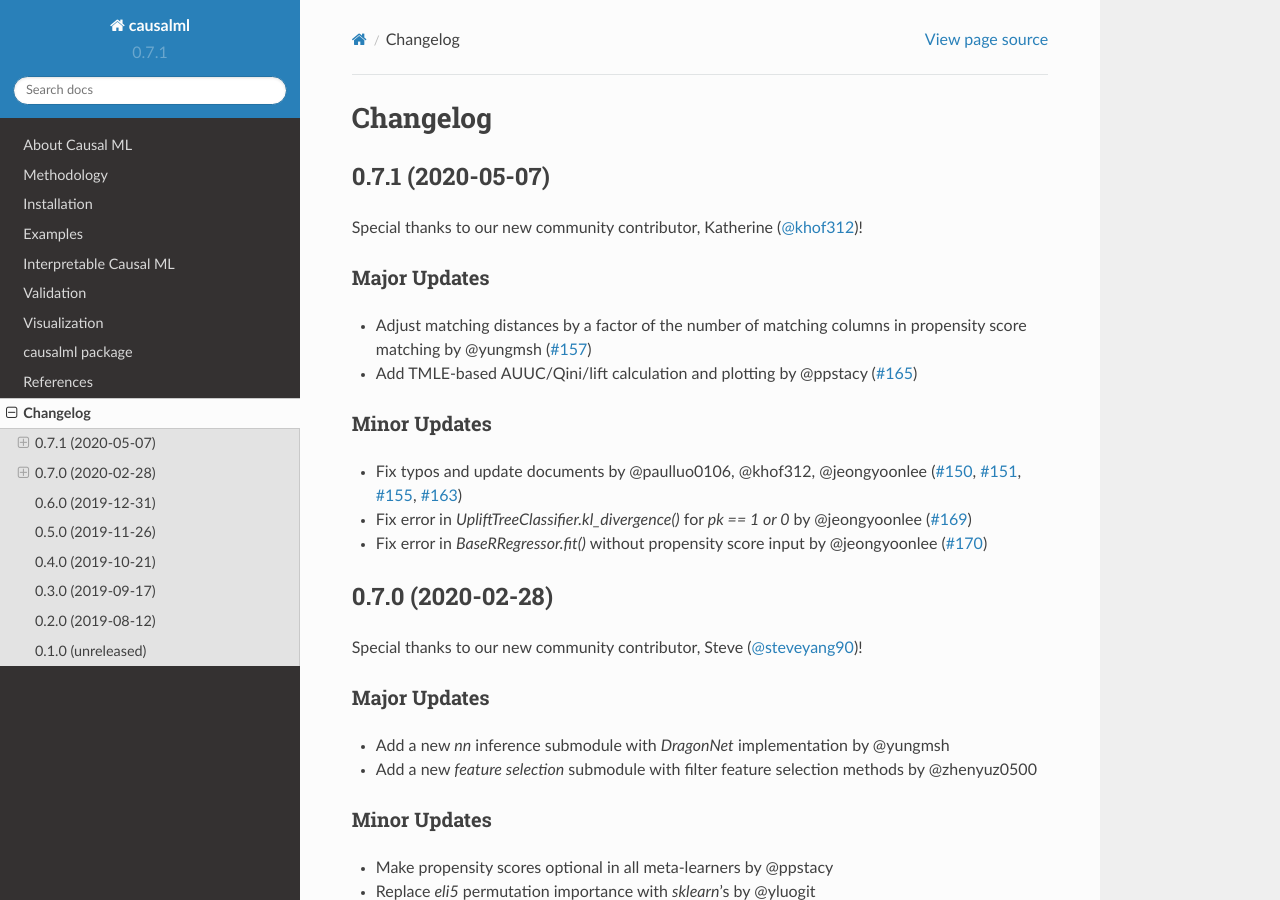
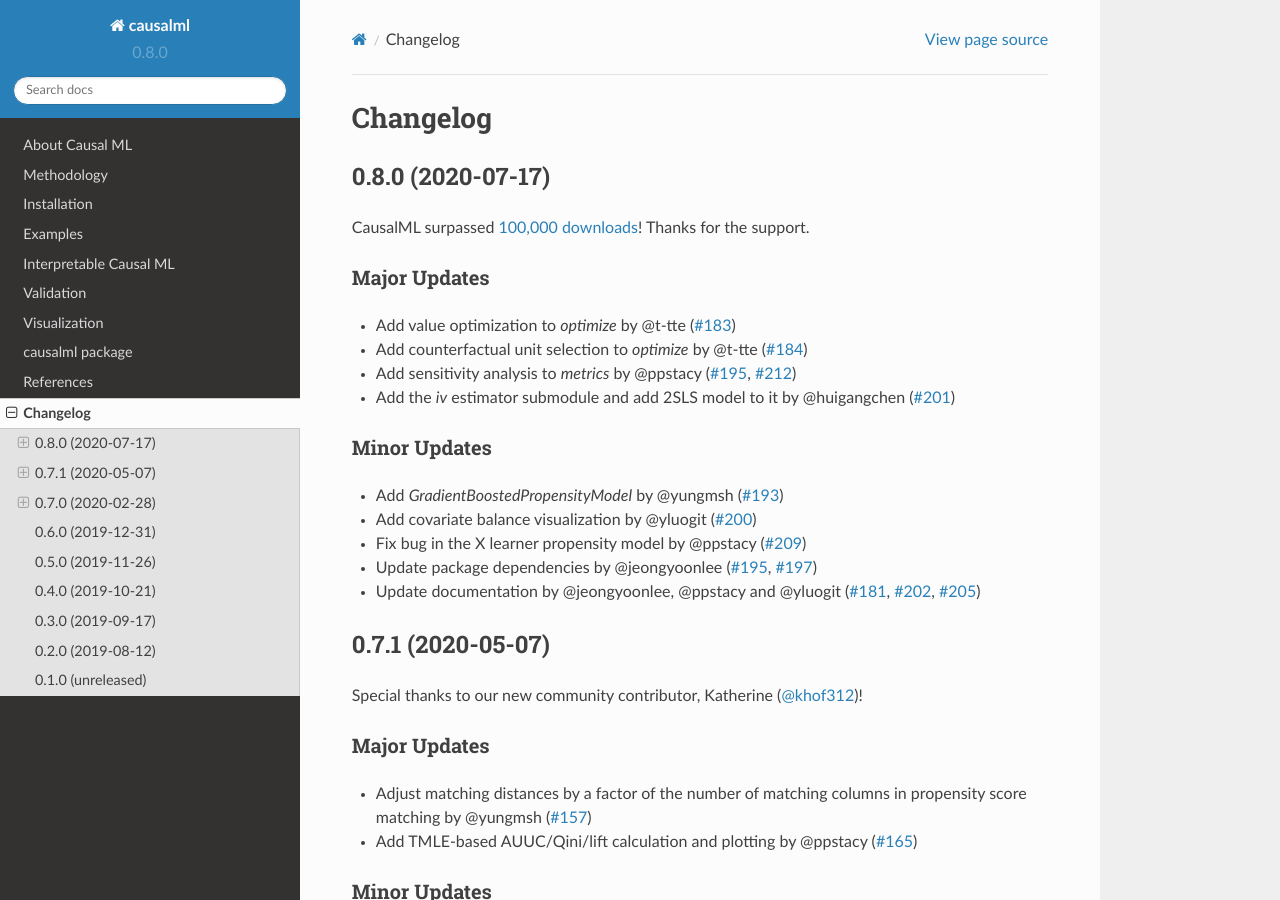
Before and after one commit to uber/causalml, a Sphinx documentation site: the page built from docs/changelog.rst, in a window 1280 px wide and 900 px high. Built offline with Sphinx 7.4.7 and the Read the Docs theme 2.0.0, drawn with Linux system fonts in a browser that asks for light colours; cross-references to code outside the pages are shown as plain code.

Commit message:
v0.8.0 release

```diff
--- a/causalml/__init__.py
+++ b/causalml/__init__.py
@@ -1,7 +1,8 @@
 name = 'causalml'
-__version__ = '0.7.1'
+__version__ = '0.8.0'
 __all__ = ['dataset',
            'features',
+           'feature_selection',
            'inference',
            'match',
            'metrics',
--- a/docs/about.rst
+++ b/docs/about.rst
@@ -20,3 +20,5 @@
     - :ref:`T-learner`
     - :ref:`X-learner`
     - :ref:`R-learner`
+- Instrumental variables algorithm
+    - 2-Stage Least Squares (2SLS)
--- a/docs/changelog.rst
+++ b/docs/changelog.rst
@@ -2,6 +2,27 @@
 
 Changelog
 =========
+
+0.8.0 (2020-07-17)
+------------------
+CausalML surpassed `100,000 downloads <https://pepy.tech/project/causalml>`_! Thanks for the support.
+
+Major Updates
+~~~~~~~~~~~~~
+- Add value optimization to `optimize` by @t-tte (`#183 <https://github.com/uber/causalml/pull/183>`_)
+- Add counterfactual unit selection to `optimize` by @t-tte (`#184 <https://github.com/uber/causalml/pull/184>`_)
+- Add sensitivity analysis to `metrics` by @ppstacy (`#195 <https://github.com/uber/causalml/pull/195>`_, `#212 <https://github.com/uber/causalml/pull/212>`_)
+- Add the `iv` estimator submodule and add 2SLS model to it by @huigangchen (`#201 <https://github.com/uber/causalml/pull/201>`_)
+
+Minor Updates
+~~~~~~~~~~~~~
+- Add `GradientBoostedPropensityModel` by @yungmsh (`#193 <https://github.com/uber/causalml/pull/193>`_)
+- Add covariate balance visualization by @yluogit (`#200 <https://github.com/uber/causalml/pull/200>`_)
+- Fix bug in the X learner propensity model by @ppstacy (`#209 <https://github.com/uber/causalml/pull/209>`_)
+- Update package dependencies by @jeongyoonlee (`#195 <https://github.com/uber/causalml/pull/195>`_, `#197 <https://github.com/uber/causalml/pull/197>`_)
+- Update documentation by @jeongyoonlee, @ppstacy and @yluogit (`#181 <https://github.com/uber/causalml/pull/181>`_, `#202 <https://github.com/uber/causalml/pull/202>`_, `#205 <https://github.com/uber/causalml/pull/205>`_)
+
+
 
 0.7.1 (2020-05-07)
 ------------------
--- a/setup.py
+++ b/setup.py
@@ -33,7 +33,7 @@
 setup(
     name="causalml",
     version=causalml.__version__,
-    author="Huigang Chen, Totte Harinen, Jeong-Yoon Lee, Mike Yung, Zhenyu Zhao",
+    author="Huigang Chen, Totte Harinen, Jeong-Yoon Lee, Yuchen Luo, Jing Pan, Mike Yung, Zhenyu Zhao",
     author_email="",
     description="Python Package for Uplift Modeling and Causal Inference with Machine Learning Algorithms",
     long_description=long_description,
```
Also changed, not shown: README.md (+2 -0 lines).
